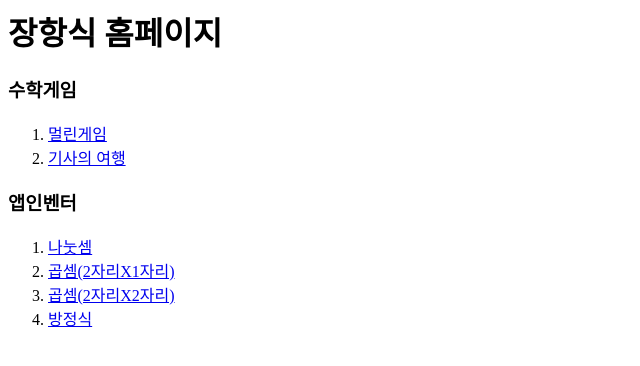
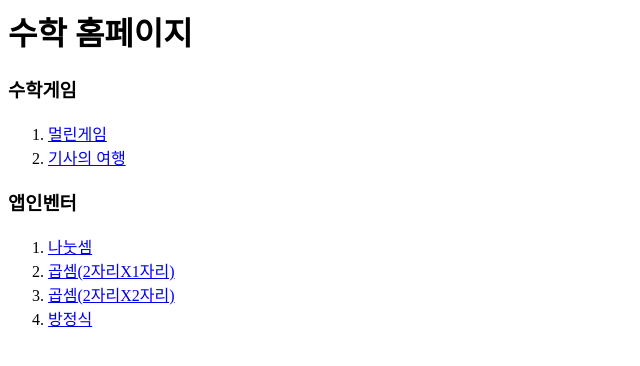
Before and after one commit to hangshik/hangshik.github.io, a plain HTML site: page index.html in a window 1280 px wide. Shown: the whole page, without its empty margins (0-640 px from the left). Drawn offline with Linux system fonts and the light colour scheme.

Commit message:
Update index.html

```diff
--- a/index.html
+++ b/index.html
@@ -1,6 +1,6 @@
 <html>
 <body>
-  <h1>장항식 홈페이지</h1>
+  <h1>수학 홈페이지</h1>
 
 
 <h3>수학게임</h3><ol>
```
